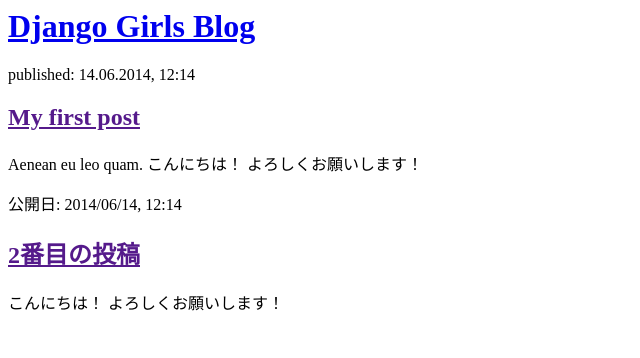
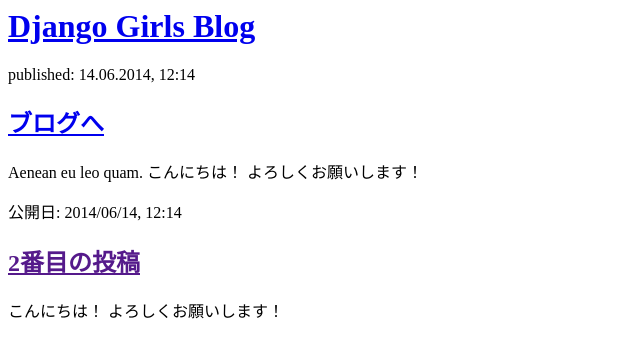
Before and after one commit to Noriyasu-Saiki/my-first-blog, a Django app: page / in a window 1280 px wide. Shown: the top 358 px of the page, without its empty margins (0-640 px from the left). Run offline with Django 3.2, Linux system fonts and the light colour scheme.

Commit message:
Changed the HTML for the site.

```diff
--- a/blog/templates/blog/post_list.html
+++ b/blog/templates/blog/post_list.html
@@ -9,7 +9,7 @@
 
         <div>
             <p>published: 14.06.2014, 12:14</p>
-            <h2><a href="">My first post</a></h2>
+            <h2><a href="/admin/">ブログへ</a></h2>
             <p>Aenean eu leo quam. こんにちは！ よろしくお願いします！ </p>
         </div>
 
```
